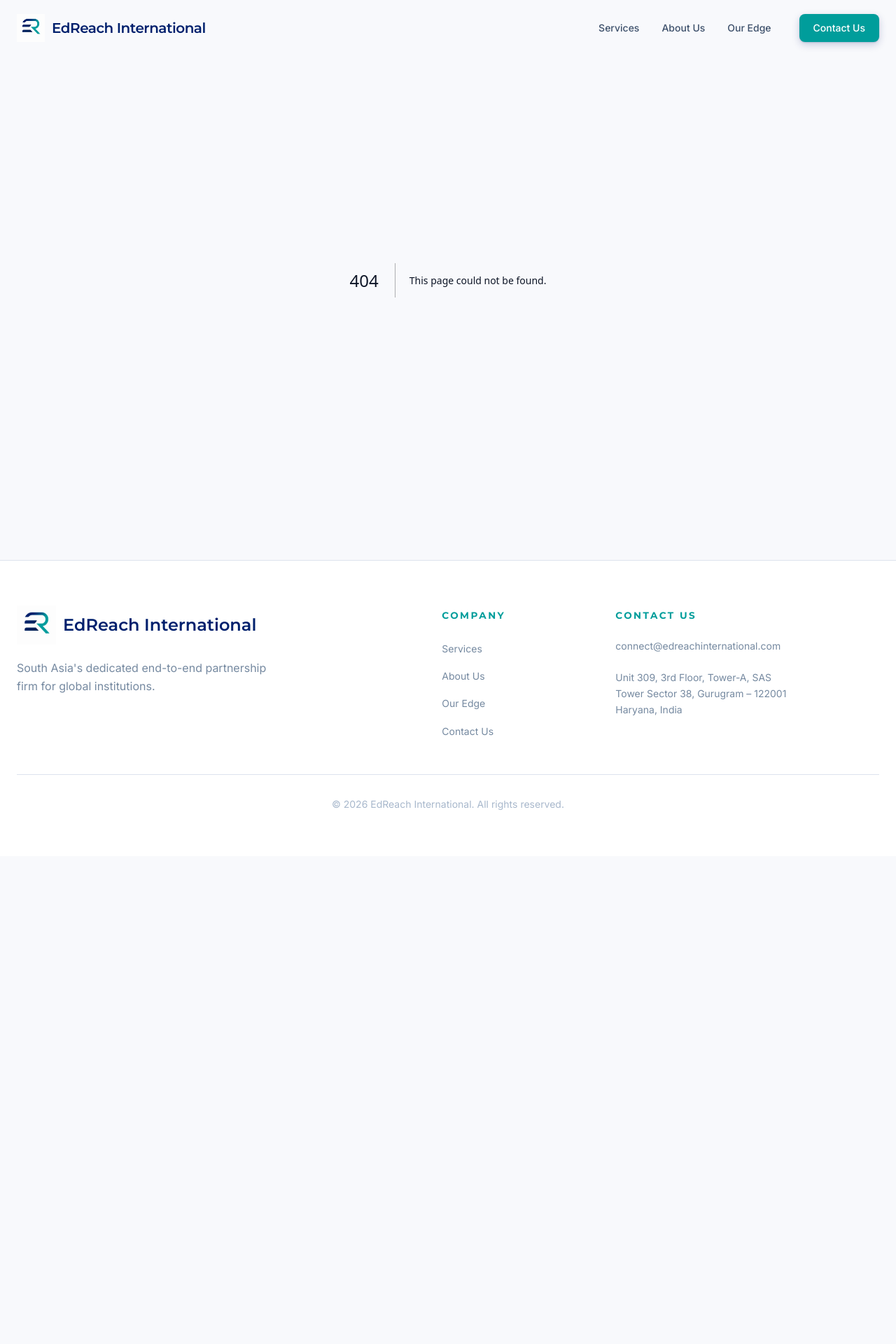
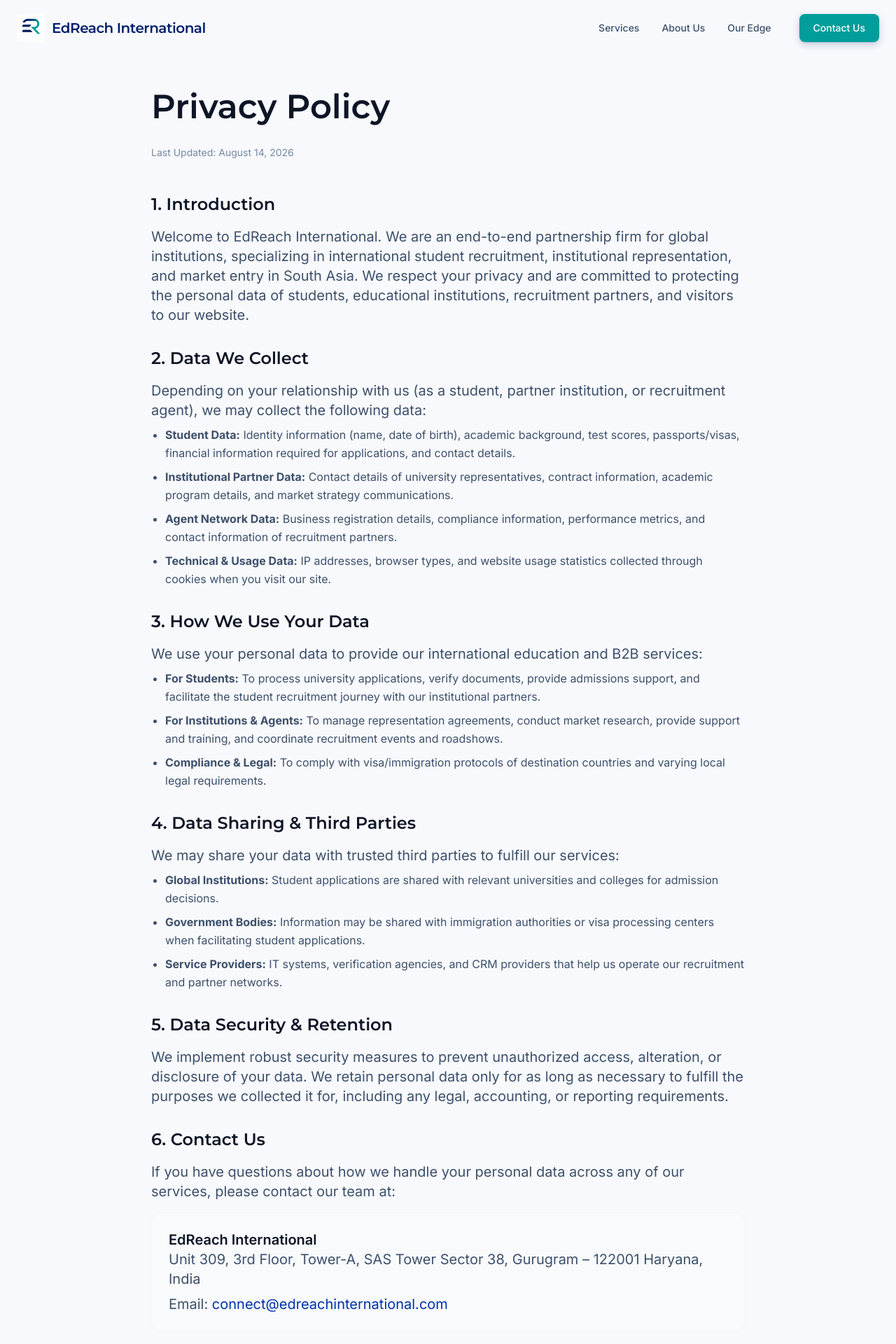
Before and after one commit to Mukul2006-1/Edreach_International, a Next.js app: page /privacy-policy in a window 1280 px wide. Before the commit this address had no page. Shown: the top 1920 px of the page at 70% size. Before the commit the page ends 1223 px from the top, so only its background shows below. Built offline with nearby package versions, Linux system fonts and the light colour scheme.

Commit message:
added privacy policy and image of herosection

```diff
--- /dev/null
+++ b/src/app/privacy-policy/page.tsx
@@ -0,0 +1,75 @@
+import { Metadata } from "next";
+import { siteConfig } from "@/lib/content";
+
+export const metadata: Metadata = {
+  title: `Privacy Policy | ${siteConfig.name}`,
+  description: `Privacy Policy for ${siteConfig.name}`,
+};
+
+export default function PrivacyPolicyPage() {
+  return (
+    <div className="pt-32 pb-24 max-w-4xl mx-auto px-6">
+      <h1 className="text-4xl sm:text-5xl font-display font-semibold text-ink-900 mb-8">Privacy Policy</h1>
+      <p className="text-sm text-ink-300 mb-12">Last Updated: {new Date().toLocaleDateString('en-US', { month: 'long', day: 'numeric', year: 'numeric' })}</p>
+
+      <div className="space-y-8 text-ink-500 leading-relaxed">
+        <section>
+          <h2 className="text-2xl font-display font-semibold text-ink-900 mb-4">1. Introduction</h2>
+          <p>
+            Welcome to {siteConfig.name}. We are an end-to-end partnership firm for global institutions, specializing in international student recruitment, institutional representation, and market entry in South Asia. We respect your privacy and are committed to protecting the personal data of students, educational institutions, recruitment partners, and visitors to our website.
+          </p>
+        </section>
+
+        <section>
+          <h2 className="text-2xl font-display font-semibold text-ink-900 mb-4">2. Data We Collect</h2>
+          <p>Depending on your relationship with us (as a student, partner institution, or recruitment agent), we may collect the following data:</p>
+          <ul className="list-disc pl-5 mt-2 space-y-2 text-ink-500">
+            <li><strong>Student Data:</strong> Identity information (name, date of birth), academic background, test scores, passports/visas, financial information required for applications, and contact details.</li>
+            <li><strong>Institutional Partner Data:</strong> Contact details of university representatives, contract information, academic program details, and market strategy communications.</li>
+            <li><strong>Agent Network Data:</strong> Business registration details, compliance information, performance metrics, and contact information of recruitment partners.</li>
+            <li><strong>Technical & Usage Data:</strong> IP addresses, browser types, and website usage statistics collected through cookies when you visit our site.</li>
+          </ul>
+        </section>
+
+        <section>
+          <h2 className="text-2xl font-display font-semibold text-ink-900 mb-4">3. How We Use Your Data</h2>
+          <p>We use your personal data to provide our international education and B2B services:</p>
+          <ul className="list-disc pl-5 mt-2 space-y-2 text-ink-500">
+            <li><strong>For Students:</strong> To process university applications, verify documents, provide admissions support, and facilitate the student recruitment journey with our institutional partners.</li>
+            <li><strong>For Institutions & Agents:</strong> To manage representation agreements, conduct market research, provide support and training, and coordinate recruitment events and roadshows.</li>
+            <li><strong>Compliance & Legal:</strong> To comply with visa/immigration protocols of destination countries and varying local legal requirements.</li>
+          </ul>
+        </section>
+
+        <section>
+          <h2 className="text-2xl font-display font-semibold text-ink-900 mb-4">4. Data Sharing & Third Parties</h2>
+          <p>We may share your data with trusted third parties to fulfill our services:</p>
+          <ul className="list-disc pl-5 mt-2 space-y-2 text-ink-500">
+            <li><strong>Global Institutions:</strong> Student applications are shared with relevant universities and colleges for admission decisions.</li>
+            <li><strong>Government Bodies:</strong> Information may be shared with immigration authorities or visa processing centers when facilitating student applications.</li>
+            <li><strong>Service Providers:</strong> IT systems, verification agencies, and CRM providers that help us operate our recruitment and partner networks.</li>
+          </ul>
+        </section>
+
+        <section>
+          <h2 className="text-2xl font-display font-semibold text-ink-900 mb-4">5. Data Security & Retention</h2>
+          <p>
+            We implement robust security measures to prevent unauthorized access, alteration, or disclosure of your data. We retain personal data only for as long as necessary to fulfill the purposes we collected it for, including any legal, accounting, or reporting requirements.
+          </p>
+        </section>
+
+        <section>
+          <h2 className="text-2xl font-display font-semibold text-ink-900 mb-4">6. Contact Us</h2>
+          <p>
+            If you have questions about how we handle your personal data across any of our services, please contact our team at:
+          </p>
+          <div className="mt-4 p-6 bg-slate-50 rounded-xl border border-slate-100">
+            <p className="font-semibold text-ink-900">{siteConfig.name}</p>
+            <p>{siteConfig.location}</p>
+            <p className="mt-2">Email: <a href={`mailto:${siteConfig.email}`} className="text-azure-600 hover:text-azure-700">{siteConfig.email}</a></p>
+          </div>
+        </section>
+      </div>
+    </div>
+  );
+}
--- a/src/components/layout/Footer.tsx
+++ b/src/components/layout/Footer.tsx
@@ -44,8 +44,11 @@
           </div>
         </div>
 
-        <div className="border-t border-border pt-8 flex flex-col md:flex-row justify-center items-center">
-          <p className="text-sm text-ink-100">© {new Date().getFullYear()} {siteConfig.name}. All rights reserved.</p>
+        <div className="border-t border-border pt-8 flex flex-col md:flex-row justify-between items-center">
+          <p className="text-sm text-ink-300">© {new Date().getFullYear()} {siteConfig.name}. All rights reserved.</p>
+          <div className="mt-4 md:mt-0 flex gap-6">
+            <Link href="/privacy-policy" className="text-sm text-ink-300 hover:text-azure-700 transition-colors">Privacy Policy</Link>
+          </div>
         </div>
       </div>
     </footer>
--- a/src/components/sections/HeroSection.tsx
+++ b/src/components/sections/HeroSection.tsx
@@ -2,8 +2,6 @@
 import { useEffect, useState } from "react";
 import Link from "next/link";
 import Image from "next/image";
-
-// const tags = ["Education Consulting", "Legal & Compliance", "R&D Partnerships", "Training Programs", "Student Recruitment", "End-to-End Ownership"];
 
 export function HeroSection() {
   const [mounted, setMounted] = useState(false);
@@ -24,41 +22,25 @@
         <div className="absolute bottom-1/3 left-1/4 w-[400px] h-[300px] bg-jade-100 rounded-full blur-[80px] opacity-50" />
       </div>
 
-      {/* Decorative rings */}
-      {/* <div className="absolute right-0 top-1/2 -translate-y-1/2 hidden xl:block pointer-events-none opacity-25">
-        <div className="relative w-80 h-80">
-          <div className="absolute inset-0 rounded-full border border-azure-700/30 animate-[spin_25s_linear_infinite]" />
-          <div className="absolute inset-10 rounded-full border border-azure-600/20 animate-[spin_18s_linear_infinite_reverse]" />
-          <div className="absolute inset-20 rounded-full border border-jade-600/15 animate-[spin_12s_linear_infinite]" />
-          <div className="absolute inset-[38%] bg-azure-700/20 rounded-full blur-sm" />
-        </div>
-      </div> */}
+      <div className="max-w-7xl mx-auto relative z-10 py-20 w-full flex flex-col lg:flex-row items-center gap-12 lg:gap-8 lg:justify-between">
 
-      <div className="max-w-7xl mx-auto relative z-10 py-20 w-full">
-
-        {/* Badge */}
-        {/* <div style={t(0)} className="inline-flex items-center gap-2.5 bg-[#f0f4fa] border border-[#00206d]/10 rounded-full px-5 py-2 mb-8" >
-          <span className="w-1.5 h-1.5 bg-[#00206d] rounded-full animate-pulse" />
-          <span className="mono-label">
-            Now Accepting Global Partners — 2026
-          </span>
-        </div> */}
-
+        {/* Left Hand Side: Text Content */}
+        <div className="flex-1 max-w-3xl lg:max-w-[55%]">
           {/* Headline */}
-        <h1 style={t(100)} className="display-text text-5xl sm:text-6xl lg:text-7xl font-bold text-ink-900 leading-[1.05] mb-6 max-w-4xl">
+          <h1 style={t(100)} className="display-text text-5xl sm:text-6xl lg:text-7xl font-bold text-ink-900 leading-[1.05] mb-6">
             The End{"\u2212"}to{"\u2212"}End Partner<br />
             For Global Institutions to{" "}<br />
             <span className="shimmer-text">Enter South Asia.</span>
           </h1>
 
           {/* Sub */}
-        <p style={t(200)} className="text-lg sm:text-xl text-ink-500 leading-relaxed mb-10 max-w-2xl">
+          <p style={t(200)} className="text-lg sm:text-xl text-ink-500 leading-relaxed mb-10 max-w-xl">
             From partnership strategy to academic recruitment and R&D collaboration —
             we handle every step, so your institution focuses entirely on its mission.
           </p>
 
           {/* CTAs */}
-        <div style={t(300)} className="flex flex-col sm:flex-row gap-4 mb-16">
+          <div style={t(300)} className="flex flex-col sm:flex-row gap-4 mb-16 lg:mb-0">
             <Link href="/contact" className="inline-flex items-center justify-center gap-2 px-7 py-3.5 bg-[#009d9b] hover:bg-[#007d7b] text-white font-medium rounded-lg transition-all duration-200 hover:-translate-y-0.5 shadow-btn hover:shadow-btn-hover text-sm">
               Book a Discovery Call <span>→</span>
             </Link>
@@ -66,15 +48,21 @@
               Explore Our Services
             </Link>
           </div>
+        </div>
 
-        {/* Tags */}
-        {/* <div style={t(500)} className="flex flex-wrap gap-2">
-          {tags.map(tag => (
-            <span key={tag} className="px-3 py-1.5 bg-bg-muted border border-border rounded-full font-mono text-[10px] tracking-wider text-ink-300 uppercase">
-              {tag}
-            </span>
-          ))}
-        </div> */}
+        {/* Right Hand Side: Image Space */}
+        <div className="flex-1 w-full flex justify-center lg:justify-end lg:-mt-8" style={t(400)}>
+          <div className="w-full max-w-2xl aspect-[4/3] lg:aspect-[3/2] rounded-2xl relative overflow-hidden shadow-xl border border-border">
+            <Image
+              src="/website_pic.png"
+              alt="Hero image"
+              fill
+              className="object-cover"
+              sizes="(max-width: 1024px) 100vw, 40vw"
+            />
+          </div>
+        </div>
+
       </div>
     </section>
   );
```
Also changed, not shown: package.json (+7 -6 lines), public/hero-image.png (added), 1 other file (tests, documents, lock files or other folders). Lines whose indentation alone changed are shown as unchanged.
